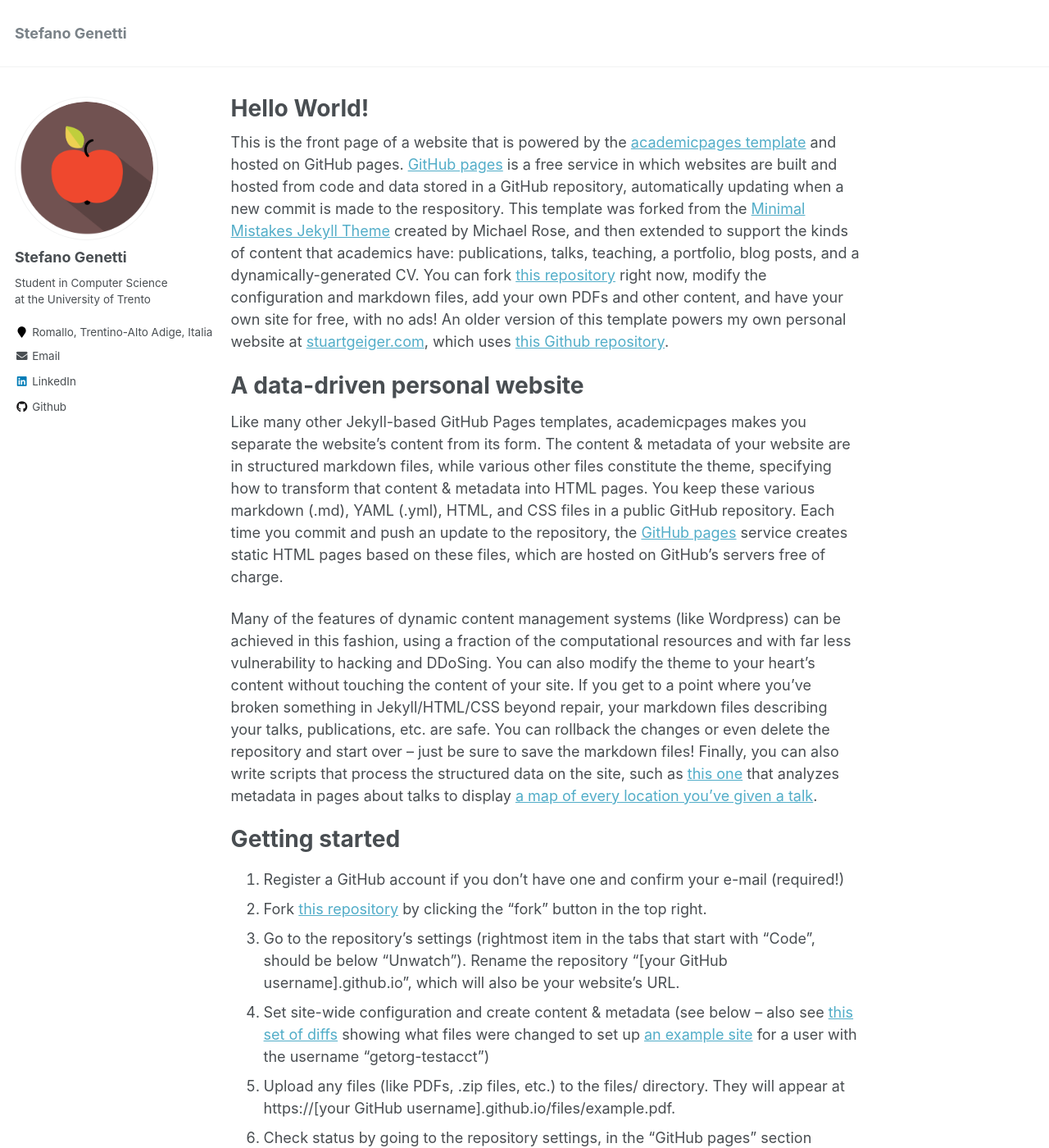
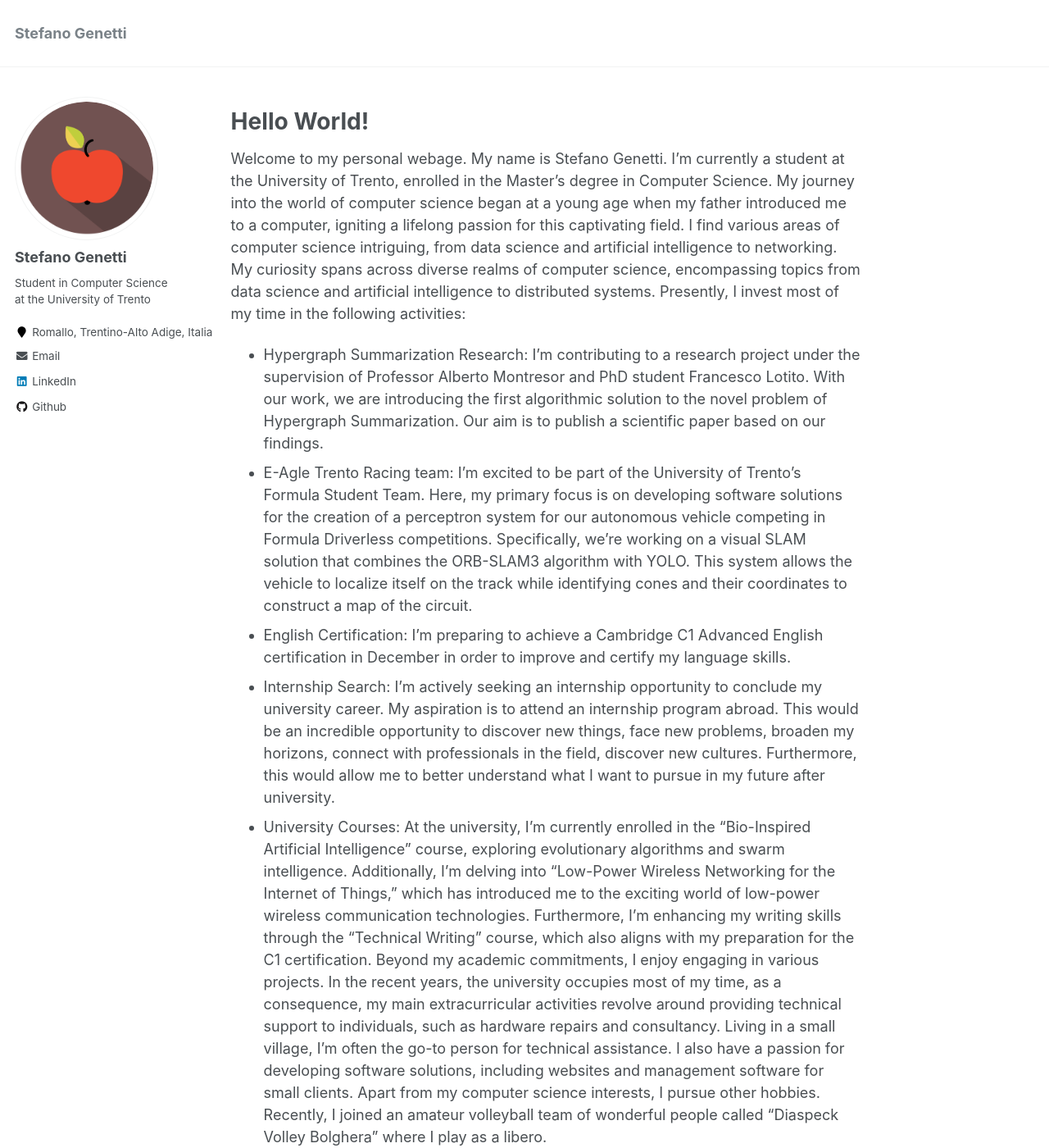
Before and after one commit to StefanoGenettiUniTN/stefanogenettiunitn.github.io, a Jekyll site: the page built from _pages/about.md, in a window 1280 px wide and 1400 px high. Shown: the whole window at 82% size. Built offline with Jekyll 4.4.1, drawn with Linux system fonts in a browser that asks for light colours.

Commit message:
home page version 1

```diff
--- a/_pages/about.md
+++ b/_pages/about.md
@@ -8,7 +8,15 @@ redirect_from:
   - /about.html
 ---
 
-This is the front page of a website that is powered by the [academicpages template](https://github.com/academicpages/academicpages.github.io) and hosted on GitHub pages. [GitHub pages](https://pages.github.com) is a free service in which websites are built and hosted from code and data stored in a GitHub repository, automatically updating when a new commit is made to the respository. This template was forked from the [Minimal Mistakes Jekyll Theme](https://mmistakes.github.io/minimal-mistakes/) created by Michael Rose, and then extended to support the kinds of content that academics have: publications, talks, teaching, a portfolio, blog posts, and a dynamically-generated CV. You can fork [this repository](https://github.com/academicpages/academicpages.github.io) right now, modify the configuration and markdown files, add your own PDFs and other content, and have your own site for free, with no ads! An older version of this template powers my own personal website at [stuartgeiger.com](http://stuartgeiger.com), which uses [this Github repository](https://github.com/staeiou/staeiou.github.io).
+# Hello World!
+Welcome to my personal webage. My name is Stefano Genetti. I'm currently a student at the University of Trento, enrolled in the Master's degree in Computer Science. My journey into the world of computer science began at a young age when my father introduced me to a computer, igniting a lifelong passion for this captivating field. I find various areas of computer science intriguing, from data science and artificial intelligence to networking. My curiosity spans across diverse realms of computer science, encompassing topics from data science and artificial intelligence to distributed systems. Presently, I invest most of my time in the following activities:
+- Hypergraph Summarization Research: I'm contributing to a research project under the supervision of Professor Alberto Montresor and PhD student Francesco Lotito. With our work, we are introducing the first algorithmic solution to the novel problem of Hypergraph Summarization. Our aim is to publish a scientific paper based on our findings.
+- E-Agle Trento Racing team: I'm excited to be part of the University of Trento's Formula Student Team. Here, my primary focus is on developing software solutions for the creation of a perceptron system for our autonomous vehicle competing in Formula Driverless competitions. Specifically, we're working on a visual SLAM solution that combines the ORB-SLAM3 algorithm with YOLO. This system allows the vehicle to localize itself on the track while identifying cones and their coordinates to construct a map of the circuit.
+- English Certification: I'm preparing to achieve a Cambridge C1 Advanced English certification in December in order to improve and certify my language skills.
+- Internship Search: I'm actively seeking an internship opportunity to conclude my university career. My aspiration is to attend an internship program abroad. This would be an incredible opportunity to discover new things, face new problems, broaden my horizons, connect with professionals in the field, discover new cultures. Furthermore, this would allow me to better understand what I want to pursue in my future after university.
+- University Courses: At the university, I'm currently enrolled in the "Bio-Inspired Artificial Intelligence" course, exploring evolutionary algorithms and swarm intelligence. Additionally, I'm delving into "Low-Power Wireless Networking for the Internet of Things," which has introduced me to the exciting world of low-power wireless communication technologies. Furthermore, I'm enhancing my writing skills through the "Technical Writing" course, which also aligns with my preparation for the C1 certification.
+Beyond my academic commitments, I enjoy engaging in various projects. In the recent years, the university occupies most of my time, as a consequence, my main extracurricular activities revolve around providing technical support to individuals, such as hardware repairs and consultancy. Living in a small village, I'm often the go-to person for technical assistance. I also have a passion for developing software solutions, including websites and management software for small clients.
+Apart from my computer science interests, I pursue other hobbies. Recently, I joined an amateur volleyball team of wonderful people called "Diaspeck Volley Bolghera" where I play as a libero.
 
 A data-driven personal website
 ======
```
Also changed, not shown: other parts of _pages/about.md (+1 -1 lines).
